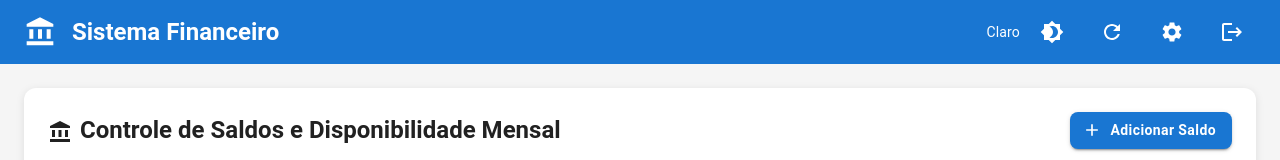
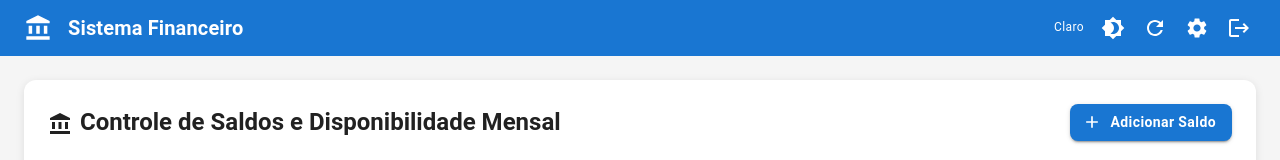
Before and after one commit to RobertoCosta33/financeiro, a Next.js app: page / in a window 1280 px wide. Shown: the top 160 px of the page. Built offline with nearby package versions, Linux system fonts and the light colour scheme; no server answers.

Commit message:
Improve Header layout: horizontal organization and smaller size

```diff
--- a/src/components/Header/index.tsx
+++ b/src/components/Header/index.tsx
@@ -14,11 +14,7 @@ import {
   Logout
 } from '@mui/icons-material';
 import {
-  StyledAppBar,
-  HeaderContent,
-  HeaderLeft,
-  HeaderRight,
-  ThemeToggle
+  StyledAppBar
 } from './styles';
 
 interface HeaderProps {
@@ -33,35 +29,39 @@ interface HeaderProps {
 const Header: React.FC<HeaderProps> = ({ theme, onThemeToggle, onSettingsClick, onResetData, onLogout, isAuthenticated }) => {
   return (
     <StyledAppBar position="static" elevation={0}>
-      <HeaderContent>
-        <HeaderLeft>
-          <AccountBalance sx={{ fontSize: 32 }} />
-          <Typography variant="h5" component="div" fontWeight="bold">
+      <Box sx={{
+        display: 'flex',
+        justifyContent: 'space-between',
+        alignItems: 'center',
+        padding: '0 24px',
+        height: '56px'
+      }}>
+        <Box sx={{ display: 'flex', alignItems: 'center', gap: 2 }}>
+          <AccountBalance sx={{ fontSize: 28 }} />
+          <Typography variant="h6" component="div" fontWeight="bold">
             Sistema Financeiro
           </Typography>
-        </HeaderLeft>
+        </Box>
 
-        <HeaderRight>
-          <ThemeToggle>
-            <Typography variant="body2" color="inherit">
+        <Box sx={{ display: 'flex', alignItems: 'center', gap: 1 }}>
+          <Typography variant="caption" color="inherit" sx={{ mr: 0.5 }}>
             {theme === 'light' ? 'Claro' : 'Escuro'}
           </Typography>
           <Tooltip title={`Mudar para tema ${theme === 'light' ? 'escuro' : 'claro'}`}>
             <IconButton
               color="inherit"
               onClick={onThemeToggle}
-                size="large"
+              size="small"
             >
               {theme === 'light' ? <Brightness4 /> : <Brightness7 />}
             </IconButton>
           </Tooltip>
-          </ThemeToggle>
 
           <Tooltip title="Resetar Dados">
             <IconButton
               color="inherit"
               onClick={onResetData}
-              size="large"
+              size="small"
             >
               <Refresh />
             </IconButton>
@@ -71,7 +71,7 @@ const Header: React.FC<HeaderProps> = ({ theme, onThemeToggle, onSettingsClick,
             <IconButton
               color="inherit"
               onClick={onSettingsClick}
-              size="large"
+              size="small"
             >
               <Settings />
             </IconButton>
@@ -82,14 +82,14 @@ const Header: React.FC<HeaderProps> = ({ theme, onThemeToggle, onSettingsClick,
               <IconButton
                 color="inherit"
                 onClick={onLogout}
-                size="large"
+                size="small"
               >
                 <Logout />
               </IconButton>
             </Tooltip>
           )}
-        </HeaderRight>
-      </HeaderContent>
+        </Box>
+      </Box>
     </StyledAppBar>
   );
 };
```
Lines whose indentation alone changed are shown as unchanged.
